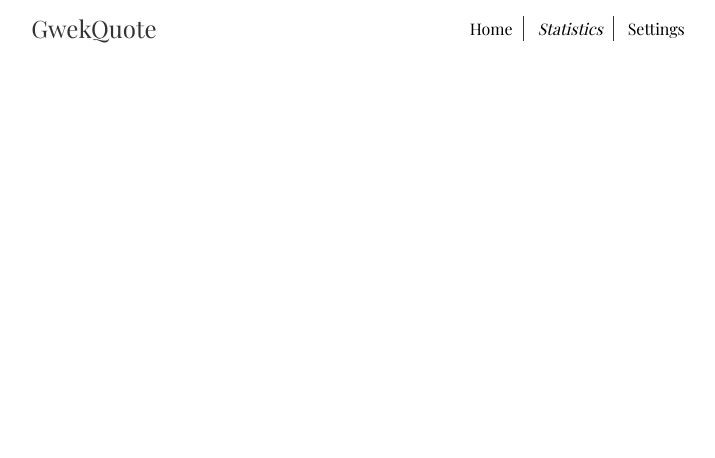
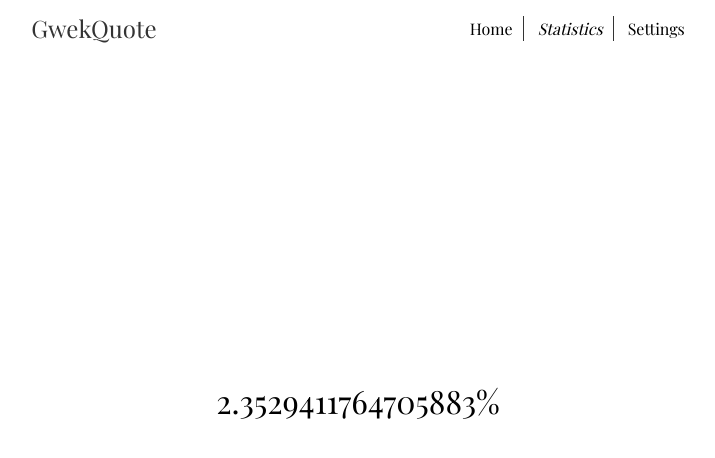
Before and after one commit to SimpleBinary/gwekquote, a plain HTML site: page statistics.html in a window 1280 px wide. Shown: the whole page, without its empty margins (282-997 px from the left). Drawn offline with nearby package versions, Linux system fonts and the light colour scheme; files whose address does not match are found by name; a web font is replaced by a local one.

Commit message:
Fixing Crisis

```diff
--- a/statistics.html
+++ b/statistics.html
@@ -7,7 +7,7 @@
     <title>GwekQuote</title>
 
     <!-- Scripts -->
-    <script src="./scipt/quotes.js"></script>
+    <script src="./script/quotes.js"></script>
     <script defer src="./scipt/statistics.js"></script>
 
     <!-- Styles -->
```
